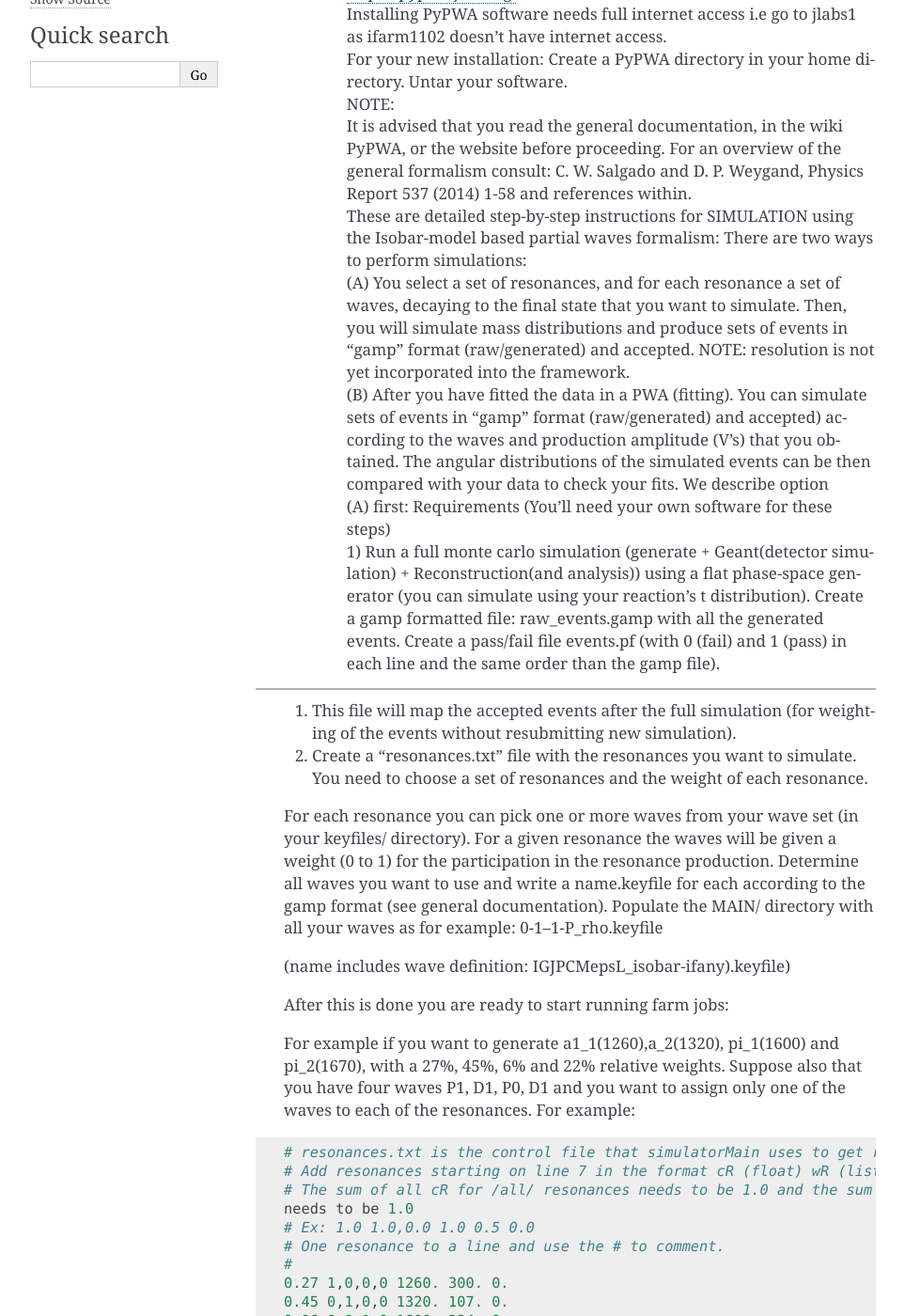
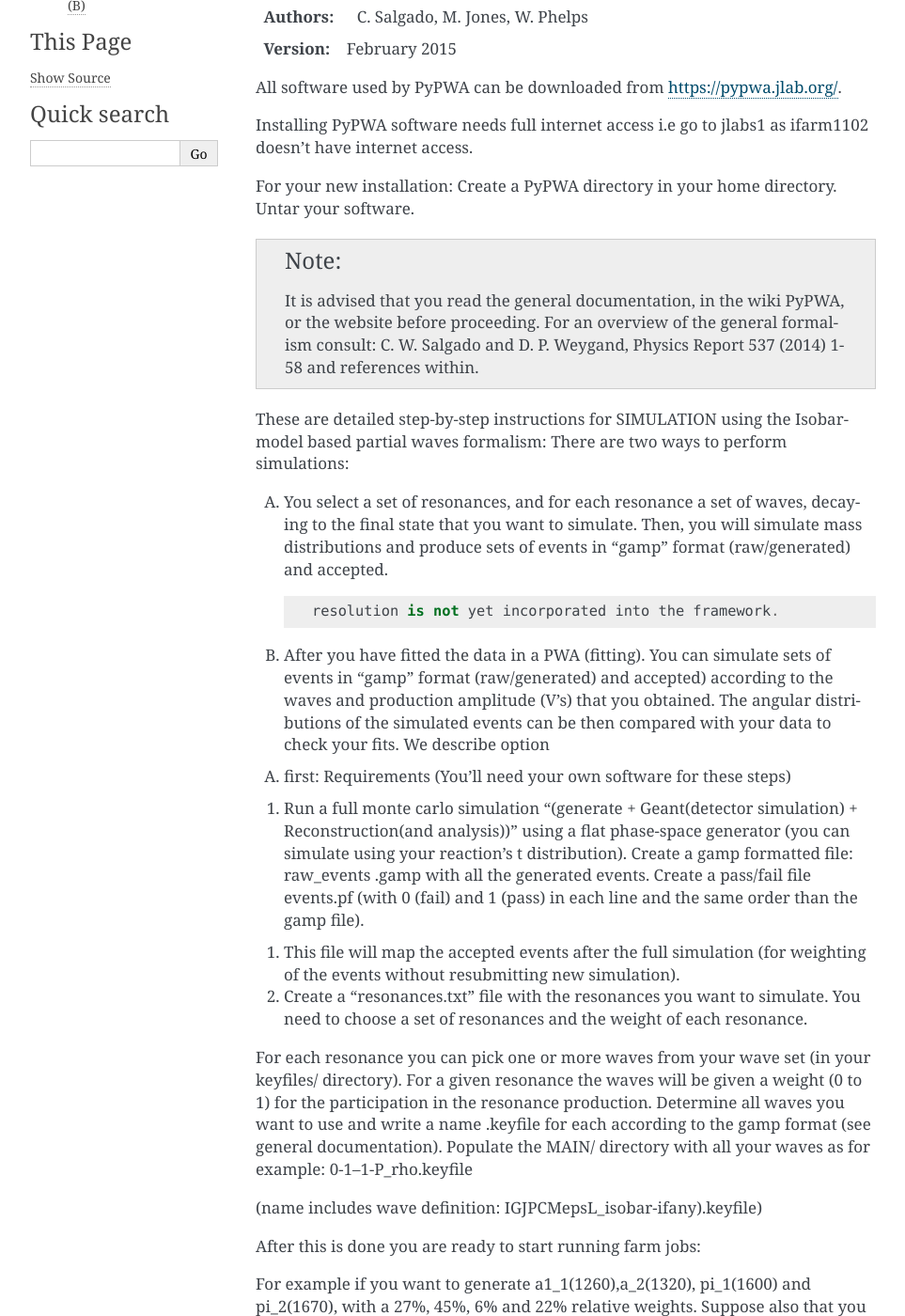
Before and after one commit to JeffersonLab/PyPWA, a Sphinx documentation site: the page built from doc/source/isobar-simulation-tutorial.rst, in a window 1280 px wide and 1400 px high, scrolled down 246 px. Shown: the whole window at 94% size, without its empty margins (148-1111 px from the left). Built offline with Sphinx 7.4.7, drawn with Linux system fonts in a browser that asks for light colours; formulas are drawn with MathJax 3; some of the changed text lies outside the part shown.

Commit message:
Updated formatting on Isobar Tutorial.

```diff
--- a/doc/source/isobar-simulation-tutorial.rst
+++ b/doc/source/isobar-simulation-tutorial.rst
@@ -1,99 +1,142 @@
-=====
+=========================
 PyPWA Manual - Simulation
-=====
+=========================
 
------------
-Step-by-step guide to PWA (mass-independent data simulation) using PyPWA
-(using the scientific JLab batch farm)
-(February 2015)
------------
+---------------------------------------------------------------------------------------------------------------
+Step-by-step guide to PWA (mass-independent data simulation) using PyPWA (using the scientific JLab batch farm)
+---------------------------------------------------------------------------------------------------------------
 
 :Authors: C. Salgado, M. Jones, W. Phelps
+:Version: February 2015
 
-	All software used by PyPWA can be downloaded from https://pypwa.jlab.org/.
+All software used by PyPWA can be downloaded from https://pypwa.jlab.org/.
 
-	Installing PyPWA software needs full internet access i.e go to jlabs1 as ifarm1102 doesn't have internet access.
+Installing PyPWA software needs full internet access i.e go to jlabs1
+as ifarm1102 doesn't have internet access.
 
-	For your new installation: Create a PyPWA directory in your home directory.
-	Untar your software.
+For your new installation: Create a PyPWA directory in your home
+directory.
+Untar your software.
 
-	NOTE::
+.. note:: It is advised that you read the general documentation, in the
+ wiki PyPWA, or the website before proceeding. For an overview of the
+ general formalism consult: C. W. Salgado and D. P. Weygand, Physics
+ Report 537 (2014) 1-58 and references within.
 
-	It is advised that you read the general documentation, in the wiki PyPWA, or
-	the website before proceeding. For an overview of the general formalism consult:
-	C. W. Salgado and D. P. Weygand, Physics Report 537 (2014) 1-58 and references
-	within.
+These are detailed step-by-step instructions for SIMULATION using the
+Isobar-model based partial waves formalism:
+There are two ways to perform simulations:
 
-	These are detailed step-by-step instructions for SIMULATION using the Isobar-model based partial waves formalism:
-	There are two ways to perform simulations:
+A.
+  You select a set of resonances, and for each resonance a set of
+  waves, decaying to the final state that you want to simulate.
+  Then, you will simulate mass distributions and produce sets of
+  events in “gamp” format (raw/generated) and accepted.
+  ::
+    resolution is not yet incorporated into the framework.
 
-	(A)
-	You select a set of resonances, and for each resonance a set of waves, decaying to the final state that you want to simulate. Then, you will 		simulate mass distributions and produce sets of events in “gamp” format (raw/generated) and accepted. NOTE: resolution is not yet incorporated into 		the framework.
+B.
+    After you have fitted the data in a PWA (fitting). You can
+    simulate sets of events in “gamp” format (raw/generated) and
+    accepted) according to the waves and production amplitude (V's)
+    that you obtained. The angular distributions of the simulated events
+    can be then compared with your data to check your fits.	We describe
+    option
 
-	(B)
-	After you have fitted the data in a PWA (fitting). You can simulate sets of events in “gamp” format (raw/generated) and accepted) according to the 		waves and production amplitude (V's) that you obtained. The angular distributions of the simulated events can be then compared with your data to 	check your fits.	We describe option
+A.
+    first: Requirements (You'll need your own software for these steps)
 
+1)
+    Run a full monte carlo simulation "(generate + Geant(detector
+    simulation) + Reconstruction(and analysis))"
+    using a flat phase-space generator (you can simulate using your
+    reaction's t distribution). Create a gamp formatted file: raw_events
+    .gamp with all the generated events. Create a pass/fail file events.pf
+    (with 0 \(fail\) and 1 \(pass\) in each line and the same order than
+    the gamp file\).
 
-	(A)
-	first:
-	Requirements (You'll need your own software for these steps)
+1)
+    This file will map the accepted events after the full simulation
+    \(for weighting of the events without resubmitting new simulation).
 
-	1) Run a full monte carlo simulation (generate + Geant(detector simulation) +
-	Reconstruction(and analysis)) using a flat phase-space generator (you can simulate using your reaction's t distribution). Create a gamp formatted 		file: 	raw_events.gamp with all the generated events. Create a pass/fail file events.pf
-	(with 0 (fail) and 1 (pass) in each line and the same order than the gamp file).
---------------------------------------------------------------
+2)
+    Create a “resonances.txt” file with the resonances you want to
+    simulate. You need to choose a set of resonances and the weight of
+    each resonance.
 
-	1) This file will map the accepted events after the full simulation (for weighting of the events without resubmitting new simulation).
-	2) Create a “resonances.txt” file with the resonances you want to simulate. You need to choose a set of resonances and the weight of each resonance.
+For each resonance you can pick one or more waves from your wave set
+(in your keyfiles/ directory). For a given resonance the waves will be
+given a weight (0 to 1) for the participation in the resonance
+production. Determine all waves you want to use and write a name
+.keyfile for each according to the gamp format (see general
+documentation). Populate the MAIN/ directory with all your waves as for
+example: 0-1--1-P_rho.keyfile
 
-	For each resonance you can pick one or more waves from your wave set (in your keyfiles/ directory). For a given resonance the waves will be given a 		weight (0 to 1) for the participation in the resonance production. Determine all waves you want to use and write a name.keyfile for each according 		to the gamp format (see general documentation).
-	Populate the MAIN/ directory with all your waves as for example: 0-1--1-P_rho.keyfile
+(name includes wave definition: IGJPCMepsL_isobar-ifany).keyfile)
 
-	(name includes wave definition: IGJPCMepsL_isobar-ifany).keyfile)
+After this is done you are ready to start running farm jobs:
 
-
-	After this is done you are ready to start running farm jobs:
-
-	For example if you want to generate a1_1(1260),a_2(1320), pi_1(1600) and pi_2(1670), with a 27%, 45%, 6% and 22% relative weights. Suppose also 	that you have four waves P1, D1, P0, D1 and you want to assign only one of the waves to each of the resonances. For example:
+For example if you want to generate a1_1(1260),a_2(1320), pi_1(1600)
+and pi_2(1670), with a 27%, 45%, 6% and 22% relative weights. Suppose
+also that you have four waves P1, D1, P0, D1 and you want to assign
+only one of the waves to each of the resonances. For example:
 
 ::
 
-	# resonances.txt is the control file that simulatorMain uses to get resonances to simulate from waves.
-	# Add resonances starting on line 7 in the format cR (float) wR (list) w0 (float) r0 (float) phase (float)
-	# The sum of all cR for /all/ resonances needs to be 1.0 and the sum of the wR list for /each/ resonance
-	needs to be 1.0
-	# Ex: 1.0 1.0,0.0 1.0 0.5 0.0
-	# One resonance to a line and use the # to comment.
-	#
-	0.27 1,0,0,0 1260. 300. 0.
-	0.45 0,1,0,0 1320. 107. 0.
-	0.06 0,0,1,0 1600. 234. 0.
-	0.22 0,0,0,1 1670. 259. 0.
-
------------------------------------------------------------------
-
-	You are ready to start using the PyPWA software.
-
-	[1] Log in to a interactive farm machine (e.g. ifarm1102). (Note: You may need to contact your hall's scientific computing liason to get access to 		the Jlab scientific computing farm!)
-
-	[2] Create a directory named as you like (for example after your reaction: e.g. Pippimpi0 – called here “MAIN”)
-
-	[3] Move your files: raw_events.gamp, events.pf and the keyfiles of the waves you want to simulate into that directory. Copy also, from your home 		directory, PyPWA/pythonPWA/ into that directory.
-
-	Go to the pythonPWA/batchFarmServices directory and
-
-	[4] run: simulation_Install
-
-	A GUI called pwa_controls will pop-up (Note: There is a "help" button in the GUI itself).
-
-	[5] Fill in the information and save.
-
-	Figure 1: “Pwa_controls” GUI. The HELP button helps you to navigate this GUI.
-	This action will create your full directory structure needed for SIMULATION. It	can take up to 30 minutes of execution (if you have a lot of 		events). This action prepares the directory structure, re-bin the data, move data to the right directories, transfer some information into numpy   		format and setup the necessary software.
+    # resonances.txt is the control file that simulatorMain uses to get
+    resonances to simulate from waves.
+    # Add resonances starting on line 7 in the format cR (float) wR (list) w0 (float) r0 (float) phase (float)
+    # The sum of all cR for /all/ resonances needs to be 1.0 and the sum of the wR list for /each/ resonance
+    needs to be 1.0
+    # Ex: 1.0 1.0,0.0 1.0 0.5 0.0
+    # One resonance to a line and use the # to comment.
+    #
+    0.27 1,0,0,0 1260. 300. 0.
+    0.45 0,1,0,0 1320. 107. 0.
+    0.06 0,0,1,0 1600. 234. 0.
+    0.22 0,0,0,1 1670. 259. 0.
 
 
 
-	You will have the following directory structure such thatname-of-reaction (“MAIN”)::
+You are ready to start using the PyPWA software.
+
+1.
+    Log in to a interactive farm machine (e.g. ifarm1102). (Note: You may
+    need to contact your hall's scientific computing liason to get
+    access to the Jlab scientific computing farm!)
+
+2.
+    Create a directory named as you like (for example after your
+    reaction: e.g. Pippimpi0 – called here “MAIN”)
+
+3.
+    Move your files: raw_events.gamp, events.pf and the keyfiles of the
+    waves you want to simulate into that directory. Copy also, from your
+    home directory, PyPWA/pythonPWA/ into that directory.
+
+    Go to the pythonPWA/batchFarmServices directory and
+
+4.
+    run: simulation_Install
+
+A GUI called pwa_controls will pop-up
+
+.. note:: There is a "help" button in the GUI itself.
+
+5.
+    Fill in the information and save.
+
+Figure 1: “Pwa_controls” GUI. The HELP button helps you to navigate
+this GUI. This action will create your full directory structure needed
+for SIMULATION. It can take up to 30 minutes of execution (if you have
+a lot of events). This action prepares the directory structure, re-bin
+the data, move data to the right directories, transfer some information
+into numpy format and setup the necessary software.
+
+
+
+You will have the following directory structure such
+that-name-of-reaction (“MAIN”)::
 
 
 	|
@@ -103,11 +146,9 @@
 	|______________GUI
 	|______________pythonPWA
 	|              |____batchFarmServices
-        |              \____pythonPWA
+    |              \____pythonPWA
 	|
 	|______________simulation
-
-::
 
 	and:
 
@@ -132,55 +173,90 @@
 	|
 	|______ acc
 	|____ empty-for-now (events.gamp
-	|____                  and events_pf.gamp)
+	|____ and events_pf.gamp)
 
 
--------------------------------------------------------------------------------------
 
-	[6] go to the MAIN/GUI directory and run PWA_GUI This is the main GUI for the analysis. It will start with one column an after you make selections
-	two new columns will be opening.
+6.
+    go to the MAIN/GUI directory and run PWA_GUI This is the main GUI for
+    the analysis. It will start with one column an after you make
+    selections two new columns will be opening.
 
 	Figure 2: Main PWA GUI.
 
-	Then, what you need to do (in this order) is:
+Then, what you need to do (in this order) is:
 
-	[7] click simulation
+7.
+    click simulation
+    ::
+        A new layer if buttons will open (second column in figure 3),
+        (the next commands will send farm jobs to run the programs:
+        gamp, genAlpha for each of the waves and data sets.
 
-	A new layer if buttons will open (second column in figure 3),(the next commands will send farm jobs to run the programs: gamp, genAlpha for each of 		the waves and data sets.
+8.
+    click Run Gamp
 
-	[8] click Run Gamp
+9.
+    click Gen Alpha
 
-	[9] click Gen Alpha
+	These actions will:
 
-	These actions will: a) create the necessary “waves” in binary format in each correct directory – files called name.bamp in the flat/ directory).
+	    a)
+	        create the necessary “waves” in binary format in each correct
+	        directory – files called name.bamp in the flat/ directory).
 
 
 		Figure 3: Main GUI with selections for the second column.
 
 
-	After clicking command lines will be printed out (a line for each job, one per mass bin and keyfile) as they are being submitted to the batch 		system. All jobs, (# of mass bins) will all run as separate jobs and not interfere with each other. b) create the alphaevents.txt files in each 	mass-flat directory.
+After clicking command lines will be printed out (a line for each job,
+one per mass bin and keyfile) as they are being submitted to the batch
+system. All jobs, (# of mass bins) will all run as separate jobs and not
+interfere with each other. b) create the alphaevents.txt files in each
+mass-flat directory.
 
-	You can submit the Run Gamp and Gen Alpha simultaneously, they will not interfere with each other. WAIT until everything is done in the farm.
+You can submit the Run Gamp and Gen Alpha simultaneously, they will not
+interfere with each other. WAIT until everything is done in the farm.
 
-	You need to look at http://scicomp.jlab.org/scicomp/ to check that your jobs are all done and that there were successful (and with Exit Code of 0).
--------------------------------------------
+You need to look at http://scicomp.jlab.org/scicomp/ to check that your
+jobs are all done and that there were successful (and with Exit Code
+of 0).
 
 
-	[10] click normint
 
-	(these actions calculates raw normalization integrals for each mass bin) WAIT until everything is done on the farm. You need to look at 		http://scicomp.jlab.org/scicomp/ to check that your jobs are all done and that there were successful (and with Exit Code of 0).
+10.
+    click normint
+    ::
+        (these actions calculates raw normalization integrals for each
+        mass bin) WAIT until everything is done on the farm. You need to
+        look at http://scicomp.jlab.org/scicomp/ to check that your jobs
+        are all done and that there were successful (and with Exit Code
+        of 0).
 
-	[11] click iList
+11.
+    click iList
+    ::
+        This creates the iList.npy with the calculated intensities for
+        each event in each mass bin. Also rhoAA.npy to be used to
+        calculate intensities.
 
-	This creates the iList.npy with the calculated intensities for each event in each mass bin. Also rhoAA.npy to be used to calculate intensities.
-
-	[12] click iMax
-
-	This calculate the maximum intensity in all masses to normalize MC. It is running in your computer is very fast it will print DONE!.
+12.
+    click iMax
+    ::
+	    This calculate the maximum intensity in all masses to normalize
+	    MC. It is running in your computer is very fast it will print
+	    DONE!.
 
 
-	NOTE:Bbefore proceeding, check that all directories are filled with the corresponding necessary files for your SIMULATION.The number of events in 		the files alphaevents.txt, events.gamp and events.num must be the same and the structure should look like this below (for example, for 4 waves in a 		1000_MeV mass bin)::
+.. note::
+    Before proceeding, check that all directories are filled with
+    the corresponding necessary files for your SIMULATION.The number of
+    events in the files alphaevents.txt, events.gamp and events.num must
+    be the same and the structure should look like this below
+    (for example, for 4 waves in a 1000_MeV mass bin)
 
+
+::
 
 		1000_MeV/
 		|-- flat
@@ -200,20 +276,25 @@
 		`-- weight
 		    |-- acc
 	 	   `-- raw
-------------------------------------------------------------------------------------
-
-	Simulation for each mass_bin (Mass-independent fit using Minuit) from the main GUI:
-
-	[13] click Simulator
-
-	All simulation jobs (one for each mass bin) will be submitted to the farm. The time required to run each job depends on number of events and number 		of waves used.
 
 
-	WAIT until everything is done in the farm. You need to look at http://scicomp.jlab.org/scicomp/ to check that your jobs are all done and that there 		were successful (and with Exit Code of 0).
+Simulation for each mass_bin (Mass-independent fit using Minuit) from the
+main GUI:
 
-	The simulation will produce the following files
+13.
+    click Simulator
+    All simulation jobs (one for each mass bin) will be submitted to the
+    farm. The time required to run each job depends on number of events
+    and number of waves used.
+    ::
+        WAIT until everything is done in the farm. You need to
+        look at http://scicomp.jlab.org/scicomp/ to check that your
+        jobs are all done and that there were successful (and with
+        Exit Code of 0).
 
-	::
+The simulation will produce the following files:
+
+::
 
 	(for each mass bin)
 	weight/raw/events.gamp
@@ -229,38 +310,41 @@
 	flat/nTrueListR.npy
 	nTrue values (total and for each wave).
 
-------------------------------------------------------------------------------------
 
-	Produce plots (for total and for each wave)
+Produce plots (for total and for each wave) from the main GUI go back and
 
-	From the main GUI go back and
+14.
+    click Graphic Plot
+    ::
+        This will open a GUI (takes a few seconds).
+        If it is the first time looking at your results you
+        need to Click "UPDATE RANGE", "UPDATE flat", "UPDATE accUM",
+        "UPDATE rawW", and "UPDATE accW" and nTrue(in that order) and
+        then "SAVE"
 
-	[14] click Graphic Plot
+Select what you want to plot (one or more distributions from the panel.
+All are plotted as function of mass bin.) "PLOT" will plot all selected
+distributions. (see full description in documentation).
 
-	This will open a GUI (takes a few seconds).
+YOU ARE DONE WITH YOUR FIRST PWA FIT!
+
+Subsection 1.1.1 Option (B)
+~~~~~~~~~~~~~~~~~~~~~~~~~~~
+
+Now, we will describe option (B):
 
 
-	If it is the first time looking at your results you need to Click "UPDATE RANGE", "UPDATE flat", "UPDATE accUM", "UPDATE rawW", and "UPDATE accW" 		and nTrue(in that order) and then "SAVE"
+Working from step 1 of the “Requirements” section (Monte Carlo).
+Instead of the resonances.txt, you will need to move the Vvalues.npy
+files from each mass bin to the created (below) mass bin in the new
+directory structure. You also need to be sure to have the same keyfiles
+you used in your fit into the keyfile/ directory (see below).
 
-	Select what you want to plot (one or more distributions from the panel. All are plotted as function of mass bin.)
-	"PLOT" will plot all selected distributions. (see full description in documentation).
+Execute [1] and [9] Be sure that you have the correspondent “bamp”
+files to your waves, and the Vvalues.npy files on each of the mas bin
+directories. As for example, for waves 1—1-P and 1—1+P you will have
 
-	YOU ARE DONE WITH YOUR FIRST PWA FIT!
-
---------------------------------------------------------------------------------------
-
-Subsection 1.1.1 Option (B)
-~~~~~~~~~~~~~~~~~~~~~~~~~~~~~~~~~~~~~~~~~~~~~~~~~~~~~~~~
-
-	Now, we will describe option (B):
-
-
-	Working from step 1 of the “Requirements” section (Monte Carlo).
-	Instead of the resonances.txt, you will need to move the Vvalues.npy files from each mass bin to the created (below) mass bin in the new directory 		structure. You also need to be sure to have the same keyfiles you used in your fit into the keyfile/ directory (see below).
-
-	Execute [1] and
-
-	[9] Be sure that you have the correspondent “bamp” files to your waves, and the Vvalues.npy files on each of the mas bin directories. As for 		example, for waves 1—1-P and 1—1+P you will have::
+::
 
 		1000_MeV/
 		|--Vvalues.npy
@@ -280,4 +364,4 @@
 		    |-- acc
 		    `-- raw
 
-	Proceed as in option (A) from [10].
+Proceed as in option (A) from [10].
```
